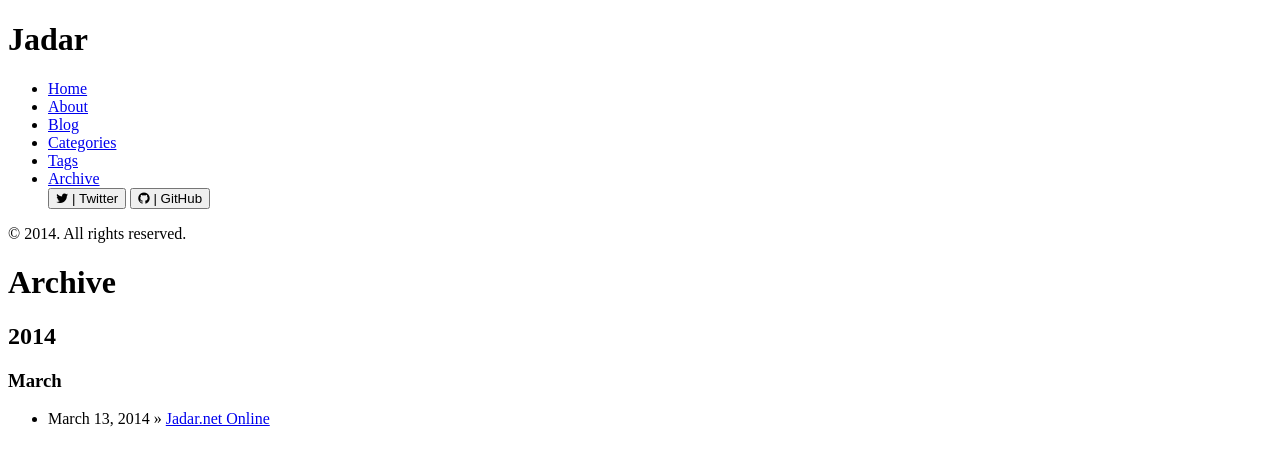
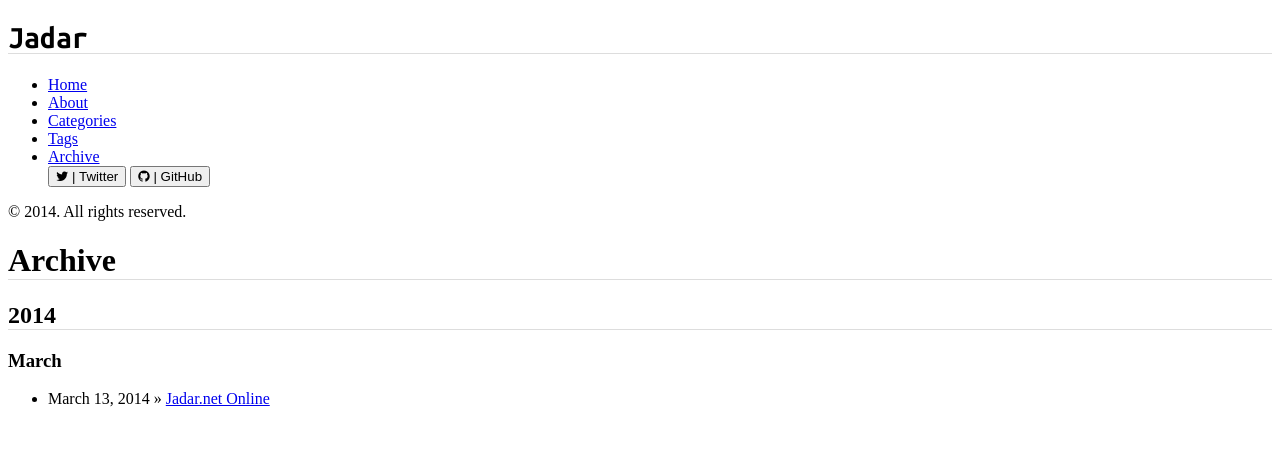
Before and after one commit to jadar/blog, a Jekyll site: the page built from archive.html, in a window 1280 px wide. Shown: the top 466 px of the page. Built offline with Jekyll 4.4.1, drawn with Linux system fonts in a browser that asks for light colours; nearby versions of some CDN libraries; comment, search, counter and statistics services are not loaded.

Commit message:
made blog homepage and added font

```diff
--- a/_includes/themes/hyde/default.html
+++ b/_includes/themes/hyde/default.html
@@ -16,11 +16,15 @@
         <link rel="stylesheet" href="{{ ASSET_PATH }}/css/poole.css">
         <link rel="stylesheet" href="{{ ASSET_PATH }}/css/syntax.css">
         <link rel="stylesheet" href="{{ ASSET_PATH }}/css/hyde.css">
+        <link rel="stylesheet" href="{{ ASSET_PATH }}/css/social-icons.css">
         <link rel="stylesheet" href="{{ BASE_PATH }}/assets/custom/custom-styles.css">
-        <link rel="stylesheet" href="{{ ASSET_PATH }}/css/social-icons.css">
+
         <link rel="stylesheet" href="https://raw.github.com/noizwaves/bootstrap-social-buttons/v1.0.0/social-buttons.css">
         <link href="//netdna.bootstrapcdn.com/font-awesome/4.0.3/css/font-awesome.css" rel="stylesheet">
+
+        <!-- Fonts -->
         <link rel="stylesheet" href="http://fonts.googleapis.com/css?family=PT+Sans:400,400italic,700|Abril+Fatface">
+        <link href='http://fonts.googleapis.com/css?family=Ubuntu+Mono:400,700' rel='stylesheet' type='text/css'>
 
         <!-- Icons -->
         <link rel="apple-touch-icon-precomposed" sizes="144x144" href="{{ ASSET_PATH }}/apple-touch-icon-144-precomposed.png">
--- a/assets/custom/custom-styles.css
+++ b/assets/custom/custom-styles.css
@@ -5,8 +5,17 @@
 
 .post h3 {
     display: inline;
+    border-bottom: initial;
 }
 
 .post span {
     text-decoration: underline;
 }
+
+h1, h2 {
+    border-bottom: 1px solid #ddd;
+}
+
+.sidebar-about h1 {
+  font-family: "Ubuntu Mono", serif;
+}
```
Also changed, not shown: index.html (renamed from posts.html, +5 -5 lines), index_old.md (renamed from index.md, +0 -1 lines).
